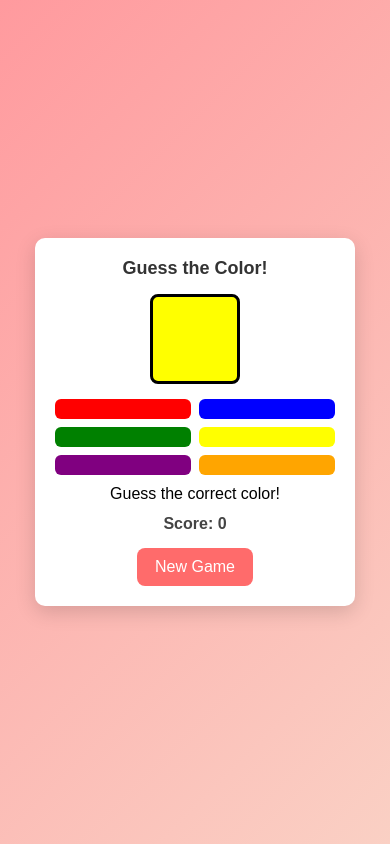
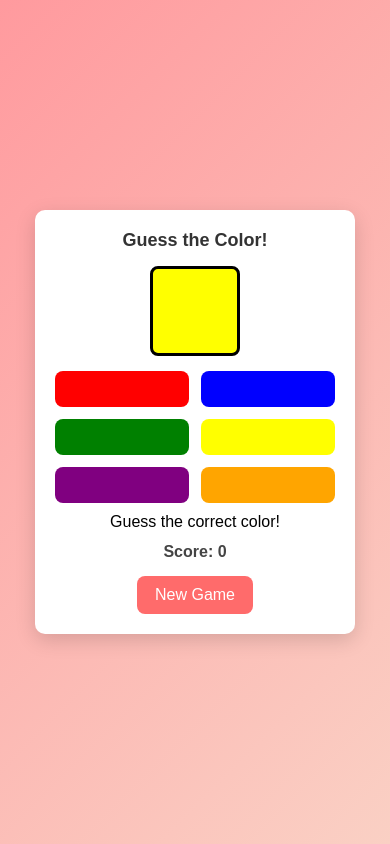
Before and after one commit to hokagecreativelabs/fe-stage-one, a plain HTML site: page index.html in a window 390 px wide. Drawn offline with Linux system fonts and the light colour scheme.

Commit message:
project done

```diff
--- a/index.html
+++ b/index.html
@@ -54,7 +54,7 @@
         }
 
         .options button {
-            padding: 10px;
+            padding: 12px;
             font-size: 14px;
             color: #fff;
             border: none;
@@ -118,7 +118,7 @@
             50% { transform: translateX(4px); }
         }
 
-        /* Adjustments for smaller screens */
+        /* Mobile-specific adjustments */
         @media (max-width: 480px) {
             .game-container {
                 padding: 20px;
@@ -132,6 +132,13 @@
 
             .options {
                 grid-template-columns: repeat(2, 1fr);
+                gap: 12px;
+            }
+
+            .options button {
+                padding: 18px;
+                font-size: 16px;
+                border-radius: 8px;
             }
 
             h1 {
```
